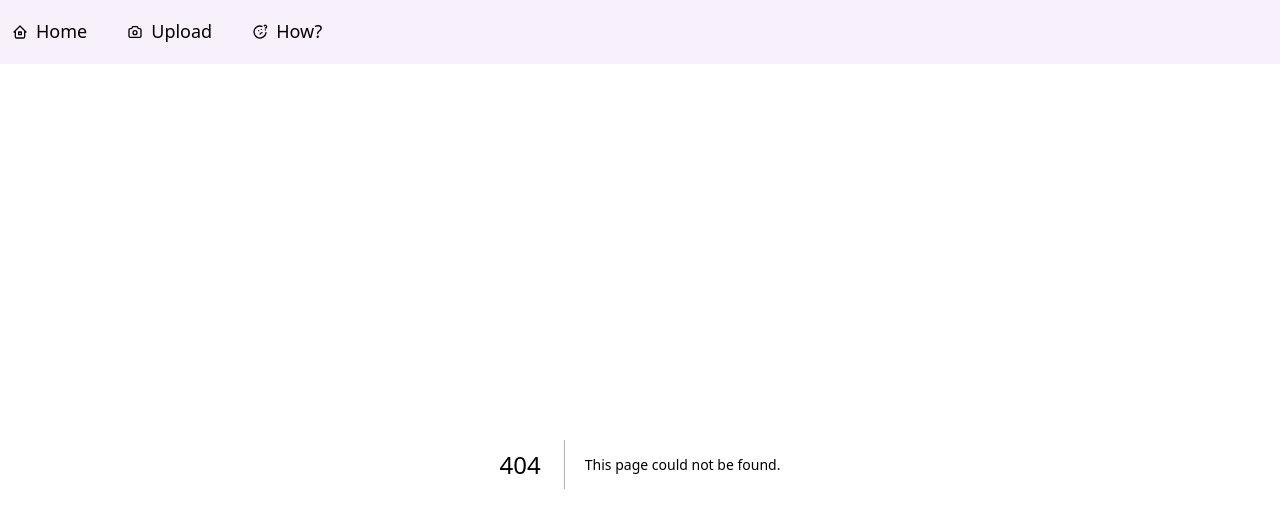
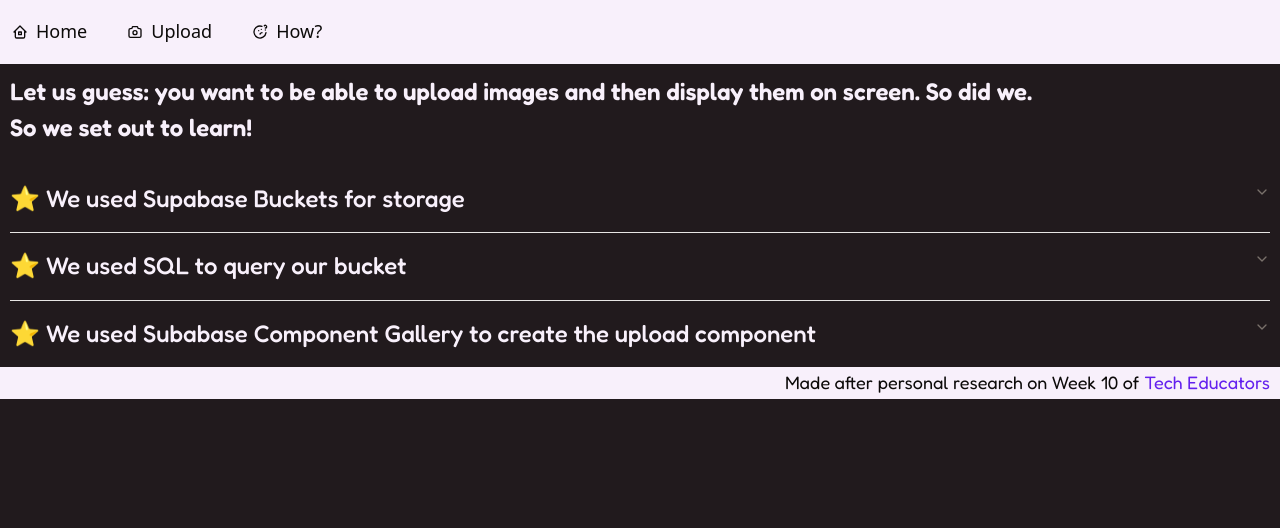
Before and after one commit to scianbird/sd019imagegallery, a Next.js app: page /writeup in a window 1280 px wide. Before the commit this address had no page. Shown: the top 528 px of the page. Built offline with nearby package versions, Linux system fonts and the light colour scheme.

Commit message:
content: create writeup page

```diff
--- a/package.json
+++ b/package.json
@@ -9,6 +9,7 @@
     "lint": "next lint"
   },
   "dependencies": {
+    "@radix-ui/react-accordion": "^1.2.11",
     "@radix-ui/react-slot": "^1.2.3",
     "@supabase/ssr": "^0.6.1",
     "@supabase/supabase-js": "^2.50.2",
--- a/src/app/layout.js
+++ b/src/app/layout.js
@@ -1,6 +1,7 @@
 import { Geist, Geist_Mono, Fredoka } from "next/font/google";
 import "./globals.css";
 import Header from "@/components/Header";
+import Footer from "@/components/Footer";
 
 const geistSans = Geist({
   variable: "--font-geist-sans",
@@ -13,7 +14,7 @@
 });
 
 const fredoka = Fredoka({
-  variable: "--font-geist-fredoka",
+  variable: "--font-fredoka",
   subsets: ["latin"],
 });
 
@@ -30,6 +31,7 @@
       >
         <Header />
         {children}
+        <Footer />
       </body>
     </html>
   );
--- a/src/app/writeup.js
+++ /dev/null
@@ -1,3 +0,0 @@
-export default function Writeup() {
-  return <div>hi. its time to explain how we did this</div>;
-}
--- /dev/null
+++ b/src/app/writeup/page.js
@@ -0,0 +1,63 @@
+import "@/components/components.css";
+//i know this isnt a component but i just didn't want to make a new css file..
+import {
+  Accordion,
+  AccordionContent,
+  AccordionItem,
+  AccordionTrigger,
+} from "@/components/ui/accordion";
+
+export default function writeup() {
+  return (
+    <>
+      <section className="textSection">
+        <div className="introText">
+          Let us guess: you want to be able to upload images and then display
+          them on screen. So did we.
+          <p>So we set out to learn!</p>
+        </div>
+
+        <Accordion type="single" collapsible>
+          <AccordionItem value="item-1">
+            <AccordionTrigger className="accorDian">
+              ⭐️ We used Supabase Buckets for storage
+            </AccordionTrigger>
+            <AccordionContent className="accordContent">
+              Although this is not the only online storage solution, since we
+              have been using Supabase in class to store data, it also made
+              sense that we stretched the limits of what we could make it do for
+              us. There are plenty of online resources about setting up your
+              bucket, but for us, we set up a public bucket with a policy to
+              allow users to INSERT, UPDATE and DELETE
+            </AccordionContent>
+          </AccordionItem>
+          <AccordionItem value="item-2">
+            <AccordionTrigger className="accorDian">
+              ⭐️ We used SQL to query our bucket
+            </AccordionTrigger>
+            <AccordionContent className="accordContent">
+              Funny story about this.. we actually could NOT find an online
+              resource that suggests querying your storage database in the same
+              way we have been querying our data tables. Could it be a security
+              concern? It might be, but we also could not find anything
+              suggesting so. So once you have your images uploaded, feel free to
+              query using a query like SELECT * from storage.objects where
+              bucket_id = BUCKET NAME
+            </AccordionContent>
+          </AccordionItem>
+          <AccordionItem value="item-3">
+            <AccordionTrigger className="accorDian">
+              ⭐️ We used Subabase Component Gallery to create the upload
+              component
+            </AccordionTrigger>
+            <AccordionContent className="accordContent">
+              YES. Subabase has a component gallery as of 2 months ago. We found
+              this out and reported back to Manny & Joe. And now we are
+              reporting to you. Now GO FORTH and CREATE AN IMAGE UPLOAD 🥳
+            </AccordionContent>
+          </AccordionItem>
+        </Accordion>
+      </section>
+    </>
+  );
+}
--- /dev/null
+++ b/src/components/Footer.jsx
@@ -0,0 +1,13 @@
+import Link from "next/link";
+import "@/components/components.css";
+
+export default function Footer() {
+  return (
+    <div className="footerText">
+      Made after personal research on Week 10 of{" "}
+      <Link className="footerLink" href={"https://techeducators.co.uk"}>
+        Tech Educators
+      </Link>{" "}
+    </div>
+  );
+}
--- a/src/components/components.css
+++ b/src/components/components.css
@@ -15,3 +15,47 @@
 .headerButton:hover {
   background-color: rgba(128, 117, 255, 0.5);
 }
+
+.footerText {
+  display: flex;
+  background-color: #f8f0fb;
+  justify-content: right;
+  align-items: center;
+  padding-right: 10px;
+  padding-left: 10px;
+  font-family: var(--font-fredoka);
+  height: 4dvh;
+  font-size: large;
+}
+
+.footerLink {
+  color: #6320ee;
+  margin-left: 5px;
+}
+
+.textSection {
+  background-color: #211a1d;
+  color: #f8f0fb;
+  font-family: var(--font-fredoka);
+  font-size: 1.5rem;
+  display: flex;
+  flex-direction: column;
+  align-self: center;
+  justify-items: center;
+  padding-left: 10px;
+  padding-right: 10px;
+}
+
+.introText {
+  font-weight: 600;
+  padding-bottom: 20px;
+  padding-top: 10px;
+}
+
+.accorDian {
+  font-size: 1.5rem;
+}
+
+.accordContent {
+  font-size: 1.3rem;
+}
--- /dev/null
+++ b/src/components/ui/accordion.jsx
@@ -0,0 +1,64 @@
+"use client"
+
+import * as React from "react"
+import * as AccordionPrimitive from "@radix-ui/react-accordion"
+import { ChevronDownIcon } from "lucide-react"
+
+import { cn } from "@/lib/utils"
+
+function Accordion({
+  ...props
+}) {
+  return <AccordionPrimitive.Root data-slot="accordion" {...props} />;
+}
+
+function AccordionItem({
+  className,
+  ...props
+}) {
+  return (
+    <AccordionPrimitive.Item
+      data-slot="accordion-item"
+      className={cn("border-b last:border-b-0", className)}
+      {...props} />
+  );
+}
+
+function AccordionTrigger({
+  className,
+  children,
+  ...props
+}) {
+  return (
+    <AccordionPrimitive.Header className="flex">
+      <AccordionPrimitive.Trigger
+        data-slot="accordion-trigger"
+        className={cn(
+          "focus-visible:border-ring focus-visible:ring-ring/50 flex flex-1 items-start justify-between gap-4 rounded-md py-4 text-left text-sm font-medium transition-all outline-none hover:underline focus-visible:ring-[3px] disabled:pointer-events-none disabled:opacity-50 [&[data-state=open]>svg]:rotate-180",
+          className
+        )}
+        {...props}>
+        {children}
+        <ChevronDownIcon
+          className="text-muted-foreground pointer-events-none size-4 shrink-0 translate-y-0.5 transition-transform duration-200" />
+      </AccordionPrimitive.Trigger>
+    </AccordionPrimitive.Header>
+  );
+}
+
+function AccordionContent({
+  className,
+  children,
+  ...props
+}) {
+  return (
+    <AccordionPrimitive.Content
+      data-slot="accordion-content"
+      className="data-[state=closed]:animate-accordion-up data-[state=open]:animate-accordion-down overflow-hidden text-sm"
+      {...props}>
+      <div className={cn("pt-0 pb-4", className)}>{children}</div>
+    </AccordionPrimitive.Content>
+  );
+}
+
+export { Accordion, AccordionItem, AccordionTrigger, AccordionContent }
--- a/src/styles/Images.module.css
+++ b/src/styles/Images.module.css
@@ -8,6 +8,7 @@
   align-items: center;
   justify-content: center;
   padding-top: 40px;
+  padding-bottom: 40px;
 }
 
 .image {
```
Also changed, not shown: 1 other file (tests, documents, lock files or other folders).
